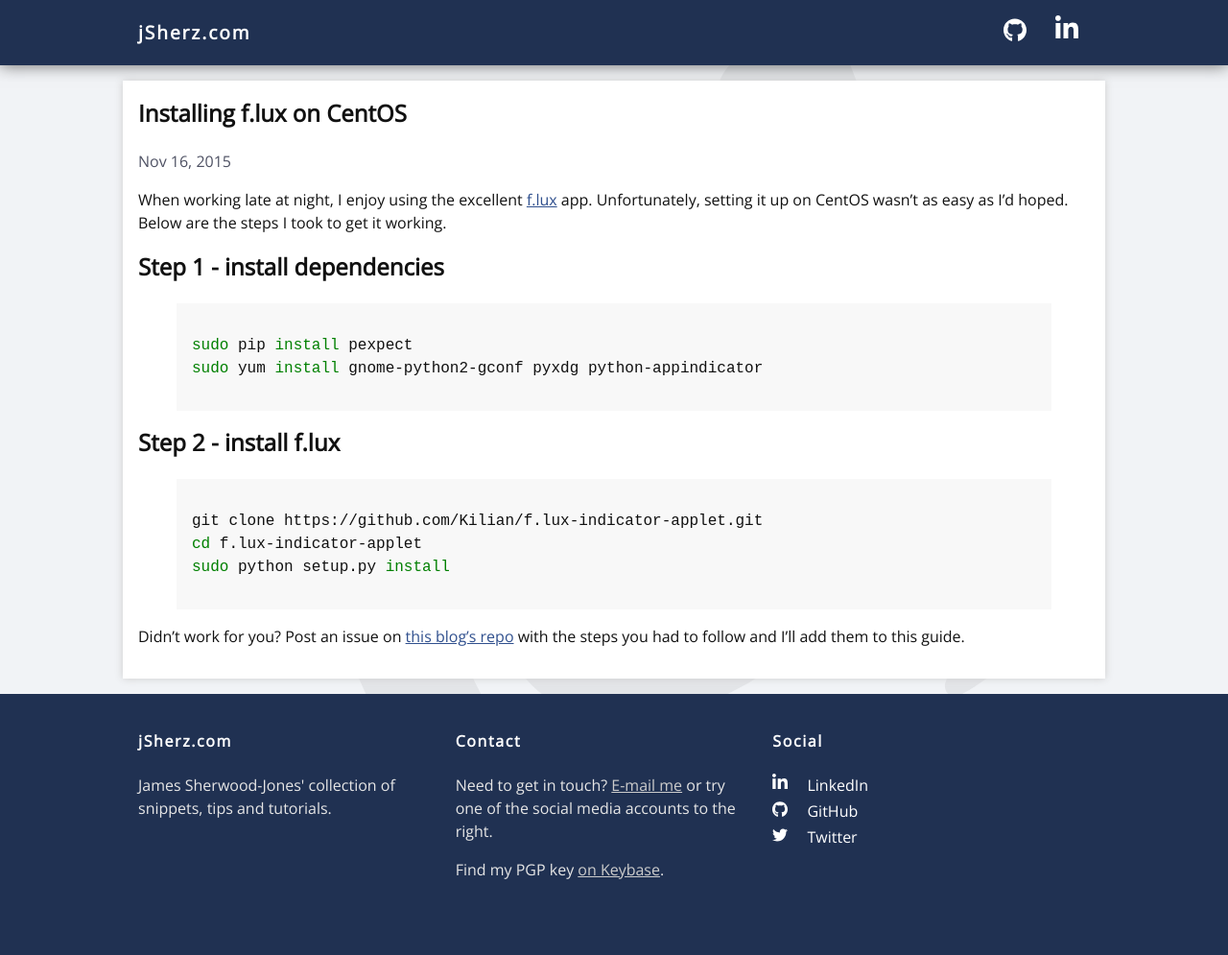
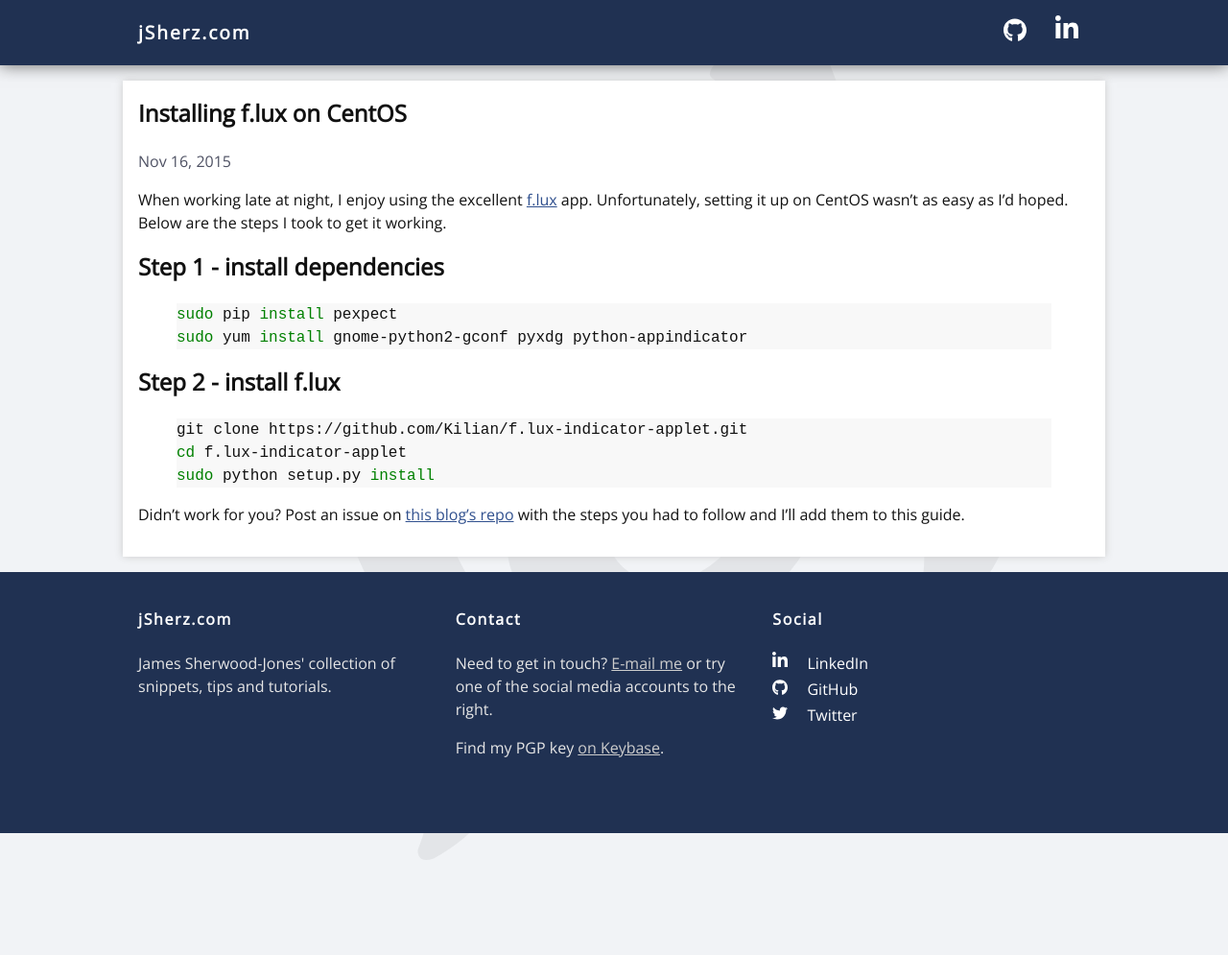
Before and after one commit to jSherz/jsj-blog, a Jekyll site: the page built from _posts/2015-11-16-installing-flux-on-centos.markdown, in a window 1280 px wide. Shown: the whole page at 96% size. Built offline with Jekyll 4.4.1, drawn with Linux system fonts in a browser that asks for light colours; after the commit the page ends 900 px from its top, so only the background shows below that.

Commit message:
Reduce padding around code blocks.

```diff
--- a/_sass/_syntax-highlighting.scss
+++ b/_sass/_syntax-highlighting.scss
@@ -9,7 +9,7 @@
   background: #f8f8f8;
   @extend %vertical-rhythm;
   max-width: 100%;
-  padding: 1rem;
+  padding: 0rem;
 
   .hll {
     background-color: #ffffcc
```
